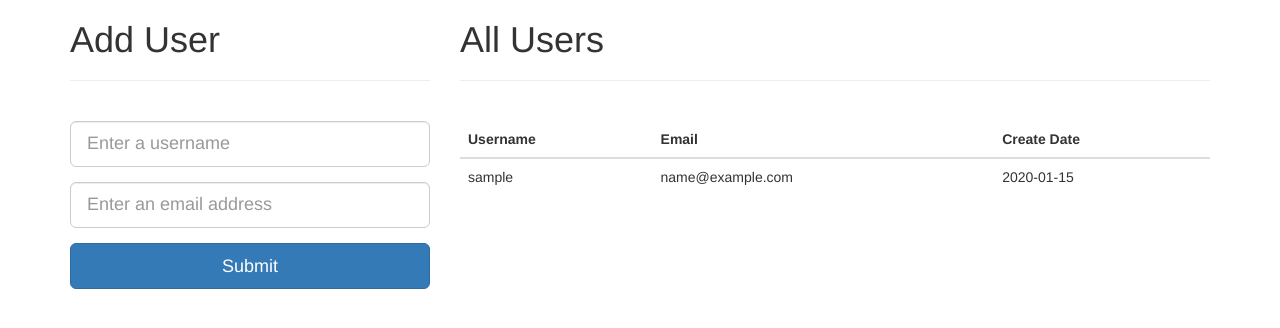
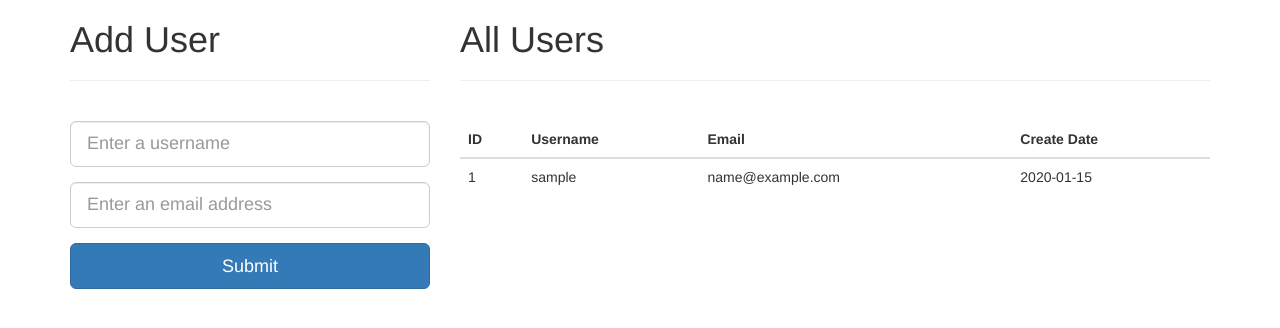
Before and after one commit to mah3uz/flask-users-management, a Python web app: template project/templates/index.html in a window 1280 px wide. Shown: the top 328 px of the page. Run offline with Jinja, Linux system fonts and the light colour scheme; the template is opened without the code that fills it: most values are stand-ins (such as "Sample title", 1, 10 or a date in 2020); some libraries are stand-ins or nearby versions.

Commit message:
Jinja templating

```diff
--- a/project/api/views.py
+++ b/project/api/views.py
@@ -22,7 +22,8 @@ def index():
         email = request.form['email']
         db.session.add(User(username=username, email=email))
         db.session.commit()
-    users = User.query.order_by(User.created_at.desc()).all()
+    users = User.query.order_by(User.created_at.asc()).all()
+
     return render_template('index.html', users=users)
 
 
@@ -35,6 +36,7 @@ def add_user():
             'status': 'fail',
             'message': 'Invalid payload.'
         }
+
         return jsonify(response_object), 400
 
     username = post_data.get('username')
@@ -60,6 +62,7 @@ def add_user():
             }
 
             return jsonify(response_object), 400
+
     except exc.IntegrityError as e:
         db.session.rollback()
         response_object = {
--- a/project/templates/index.html
+++ b/project/templates/index.html
@@ -33,15 +33,19 @@
                     <h1>All Users</h1>
                     <hr><br>
                     {% if users %}
-                    <table class="table">
+                    <table class="table table-hover">
                         <thead>
-                            <th>Username</th>
-                            <th>Email</th>
-                            <th>Create Date</th>
+                            <tr>
+                                <th>ID</th>
+                                <th>Username</th>
+                                <th>Email</th>
+                                <th>Create Date</th>
+                            </tr>
                         </thead>
                         <tbody>
                             {% for user in users %}
                                 <tr>
+                                    <td>{{user.id}}</td>
                                     <td>{{user.username}}</td>
                                     <td>{{ user.email }}</td>
                                     <td>{{user.created_at.strftime('%Y-%m-%d')}}</td>
@@ -50,7 +54,7 @@
                         </tbody>
                     </table>
                     {% else %}
-                        <p>No users!</p>
+                        <p class="well">No users!</p>
                     {% endif %}
                 </div>
             </div>
```
